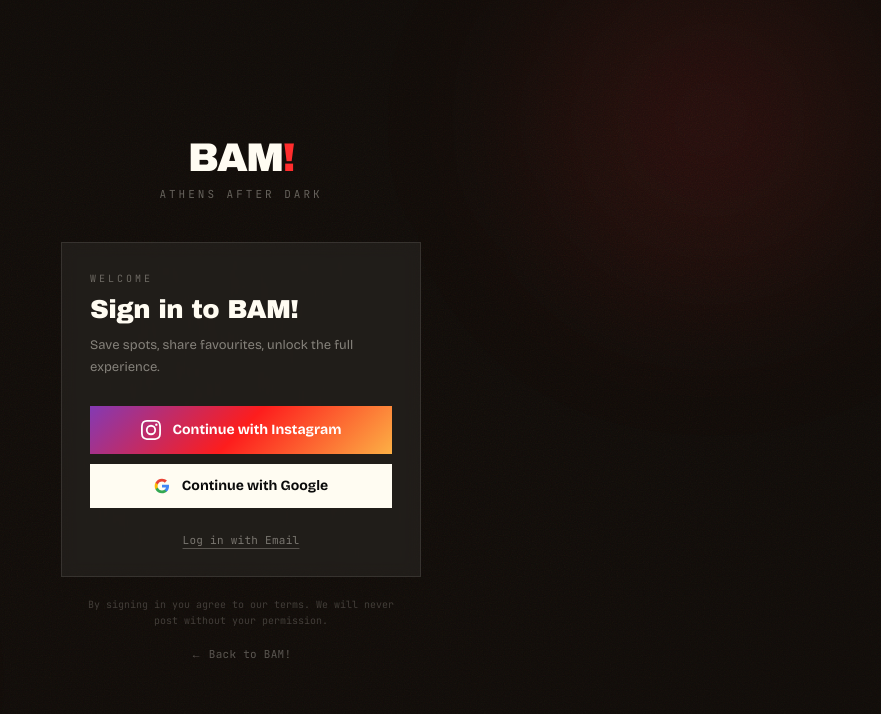
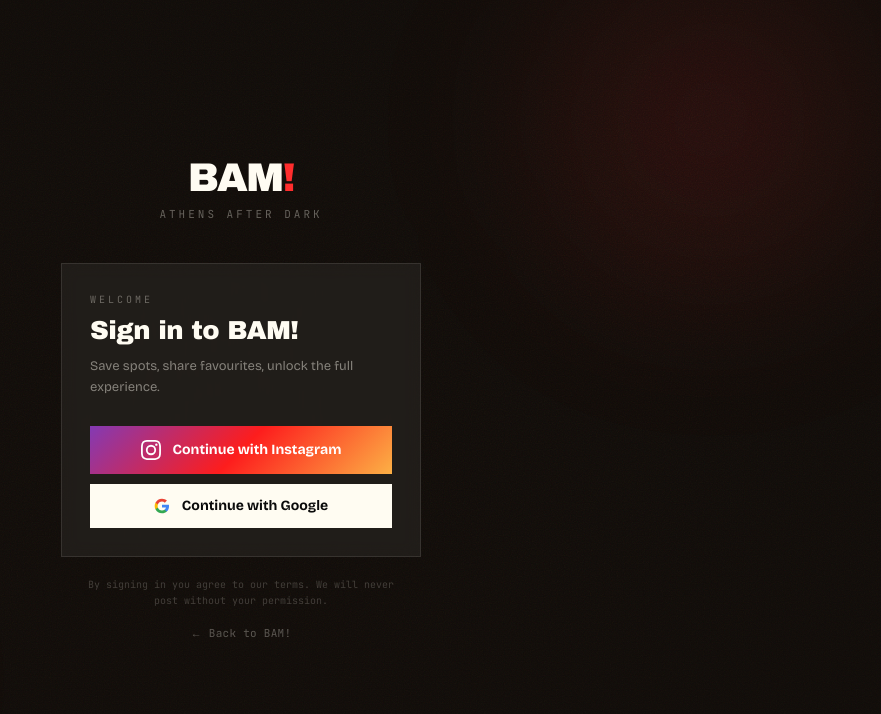
Before and after one commit to commits777/bam, a Next.js app: page /auth/signin in a window 1280 px wide. Shown: the top 714 px of the page, without its empty margins (399-1280 px from the left). Built offline with nearby package versions, Linux system fonts and the light colour scheme; no server answers.

Commit message:
fix: remove email magic link, Instagram + Google only
Co-Authored-By: Claude Sonnet 4.6 <noreply@anthropic.com>

```diff
--- a/src/app/auth/signin/page.tsx
+++ b/src/app/auth/signin/page.tsx
@@ -114,14 +114,6 @@ export default function SignInPage() {
 
           </div>
 
-          <div className="flex items-center justify-center mt-6">
-            <Link
-              href="/auth/signin/email"
-              className="font-mono text-[11px] text-cream/40 hover:text-cream/70 underline underline-offset-4 decoration-cream/25 hover:decoration-cream/50 transition-colors tracking-wide"
-            >
-              Log in with Email
-            </Link>
-          </div>
         </div>
 
         <p className="text-center font-mono text-[10px] text-cream/20 mt-5 leading-relaxed px-4">
--- a/src/lib/auth.ts
+++ b/src/lib/auth.ts
@@ -1,7 +1,6 @@
 import NextAuth from "next-auth";
 import { PrismaAdapter } from "@auth/prisma-adapter";
 import Google from "next-auth/providers/google";
-import Resend from "next-auth/providers/resend";
 import { prisma } from "@/lib/prisma";
 
 /* ── Instagram OAuth provider ────────────────────────────────
@@ -58,9 +57,6 @@ export const { handlers, auth, signIn, signOut } = NextAuth({
     ...(process.env.AUTH_GOOGLE_ID
       ? [Google({ clientId: process.env.AUTH_GOOGLE_ID, clientSecret: process.env.AUTH_GOOGLE_SECRET! })]
       : []),
-    ...(process.env.RESEND_API_KEY
-      ? [Resend({ apiKey: process.env.RESEND_API_KEY, from: process.env.AUTH_EMAIL_FROM ?? "BAM! <noreply@getbam.fun>" })]
-      : []),
   ],
   callbacks: {
     async session({ session, user }) {
```
